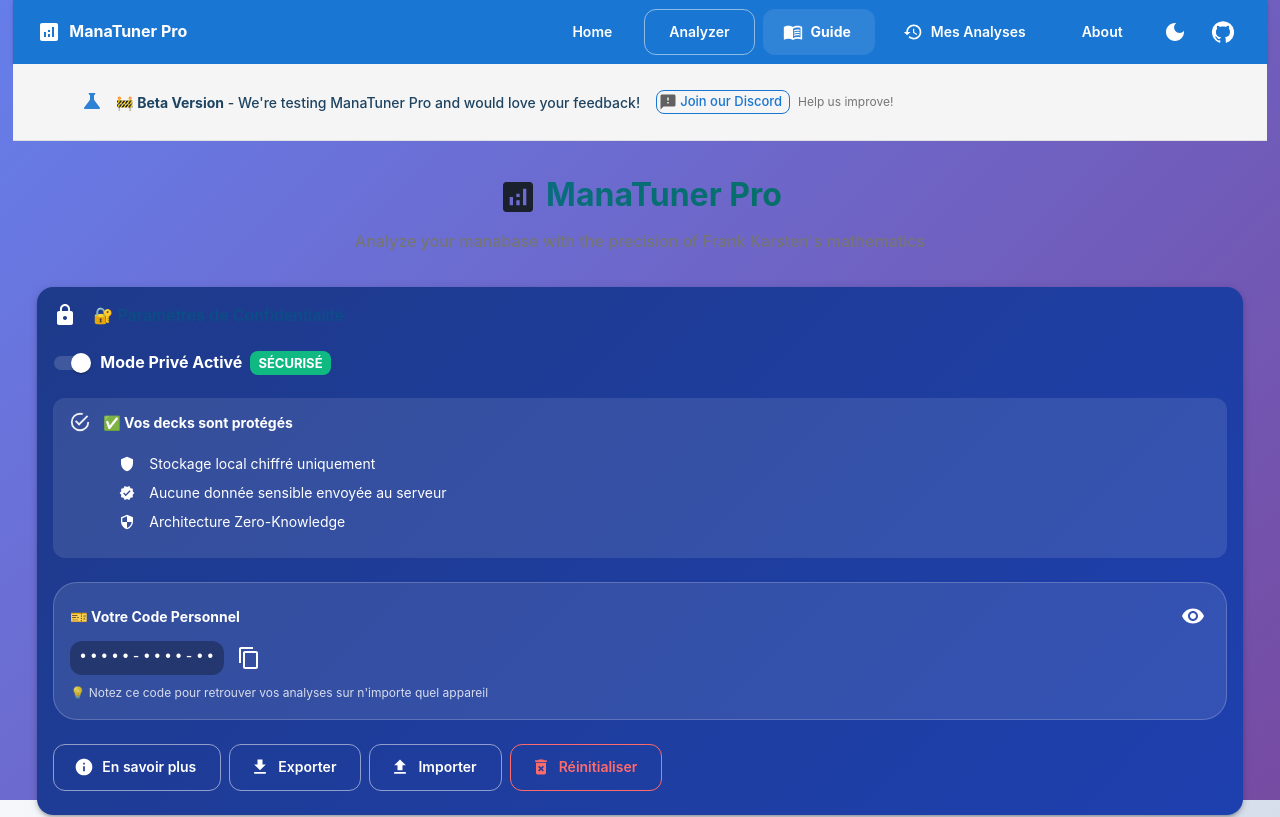
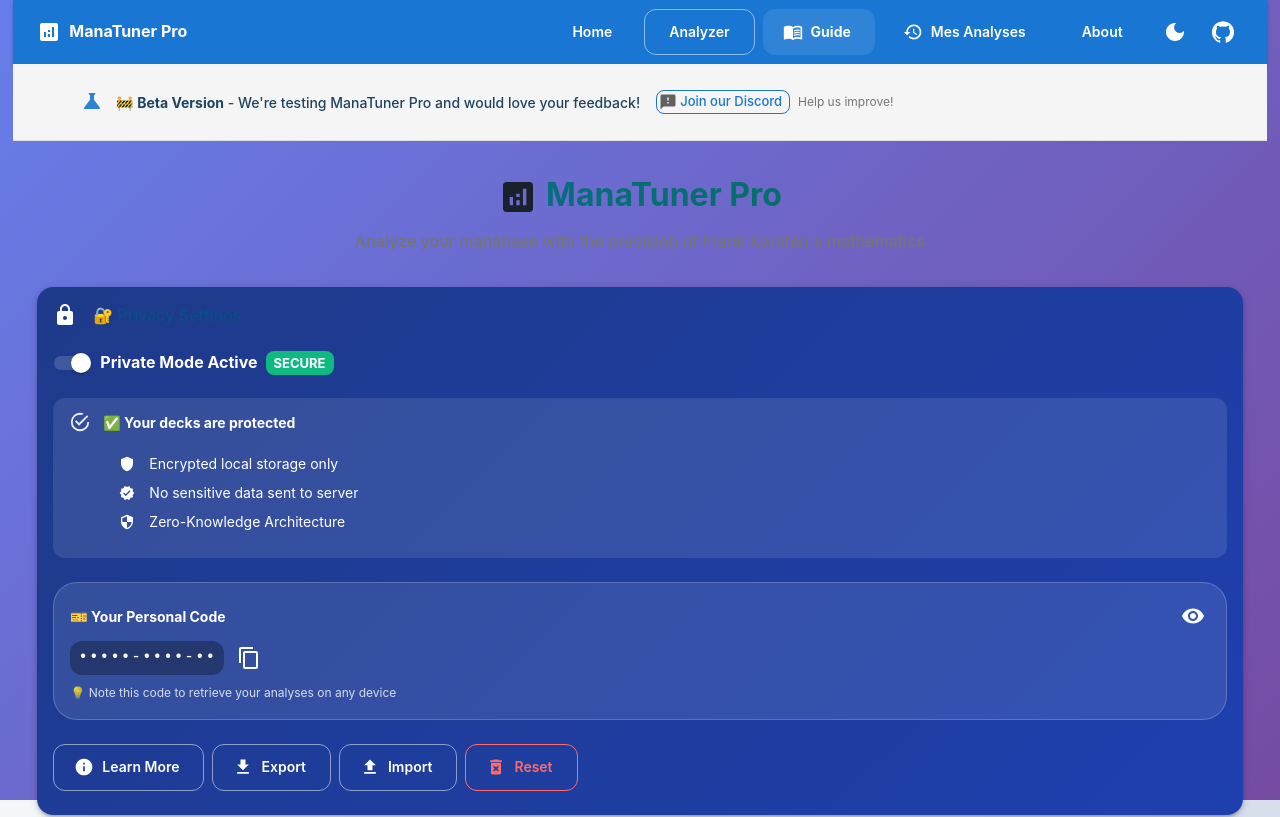
Before and after one commit to gbordes77/manatuner-pro, a React (Vite) app: page /analyzer in a window 1280 px wide. Shown: the top 817 px of the page. Built offline with nearby package versions, Linux system fonts and the light colour scheme.

Commit message:
🌍 Translation: Privacy Settings EN - Traduction complète composant Privacy Settings - Interface utilisateur en anglais - Termes techniques traduits

```diff
--- a/src/components/PrivacySettings.tsx
+++ b/src/components/PrivacySettings.tsx
@@ -145,7 +145,7 @@
           <Box display="flex" alignItems="center" gap={2} mb={2}>
             {isPrivate ? <LockIcon /> : <PublicIcon />}
             <Typography variant="h6" component="h2">
-              🔐 Paramètres de Confidentialité
+              🔐 Privacy Settings
             </Typography>
           </Box>
 
@@ -168,10 +168,10 @@
             label={
               <Box display="flex" alignItems="center" gap={1}>
                 <Typography variant="body1" fontWeight="bold">
-                  {isPrivate ? "Mode Privé Activé" : "Mode Public"}
+                  {isPrivate ? "Private Mode Active" : "Public Mode"}
                 </Typography>
                 <Chip
-                  label={isPrivate ? "SÉCURISÉ" : "PARTAGÉ"}
+                  label={isPrivate ? "SECURE" : "SHARED"}
                   size="small"
                   sx={{
                     backgroundColor: isPrivate ? '#10b981' : '#f59e0b',
@@ -195,7 +195,7 @@
             {isPrivate ? (
               <>
                 <Typography variant="body2" fontWeight="bold" gutterBottom>
-                  ✅ Vos decks sont protégés
+                  ✅ Your decks are protected
                 </Typography>
                 <List dense sx={{ mt: 1 }}>
                   <ListItem sx={{ py: 0 }}>
@@ -203,7 +203,7 @@
                       <ShieldIcon sx={{ color: 'white', fontSize: 16 }} />
                     </ListItemIcon>
                     <ListItemText
-                      primary="Stockage local chiffré uniquement"
+                      primary="Encrypted local storage only"
                       primaryTypographyProps={{ variant: 'body2' }}
                     />
                   </ListItem>
@@ -212,7 +212,7 @@
                       <VerifiedIcon sx={{ color: 'white', fontSize: 16 }} />
                     </ListItemIcon>
                     <ListItemText
-                      primary="Aucune donnée sensible envoyée au serveur"
+                      primary="No sensitive data sent to server"
                       primaryTypographyProps={{ variant: 'body2' }}
                     />
                   </ListItem>
@@ -221,7 +221,7 @@
                       <SecurityIcon sx={{ color: 'white', fontSize: 16 }} />
                     </ListItemIcon>
                     <ListItemText
-                      primary="Architecture Zero-Knowledge"
+                      primary="Zero-Knowledge Architecture"
                       primaryTypographyProps={{ variant: 'body2' }}
                     />
                   </ListItem>
@@ -251,9 +251,9 @@
           >
             <Box display="flex" alignItems="center" justifyContent="space-between" mb={1}>
               <Typography variant="body2" fontWeight="bold">
-                🎫 Votre Code Personnel
+                🎫 Your Personal Code
               </Typography>
-              <Tooltip title={showUserCode ? "Masquer le code" : "Afficher le code"}>
+              <Tooltip title={showUserCode ? "Hide code" : "Show code"}>
                 <IconButton
                   size="small"
                   onClick={() => setShowUserCode(!showUserCode)}
@@ -279,7 +279,7 @@
                 {showUserCode ? userCode : '•••••-••••-••'}
               </Typography>
 
-              <Tooltip title="Copier le code">
+              <Tooltip title="Copy code">
                 <IconButton
                   size="small"
                   onClick={copyUserCode}
@@ -291,7 +291,7 @@
             </Box>
 
             <Typography variant="caption" sx={{ opacity: 0.8, mt: 1, display: 'block' }}>
-              💡 Notez ce code pour retrouver vos analyses sur n'importe quel appareil
+              💡 Note this code to retrieve your analyses on any device
             </Typography>
           </Box>
 
@@ -314,7 +314,7 @@
               }}
               fullWidth={isMobile}
             >
-              En savoir plus
+              Learn More
             </Button>
 
             <Button
@@ -328,7 +328,7 @@
               }}
               fullWidth={isMobile}
             >
-              Exporter
+              Export
             </Button>
 
             <Button
@@ -342,7 +342,7 @@
               }}
               fullWidth={isMobile}
             >
-              Importer
+              Import
             </Button>
 
             <Button
@@ -356,7 +356,7 @@
               }}
               fullWidth={isMobile}
             >
-              Réinitialiser
+              Reset
             </Button>
           </Box>
         </CardContent>
```
